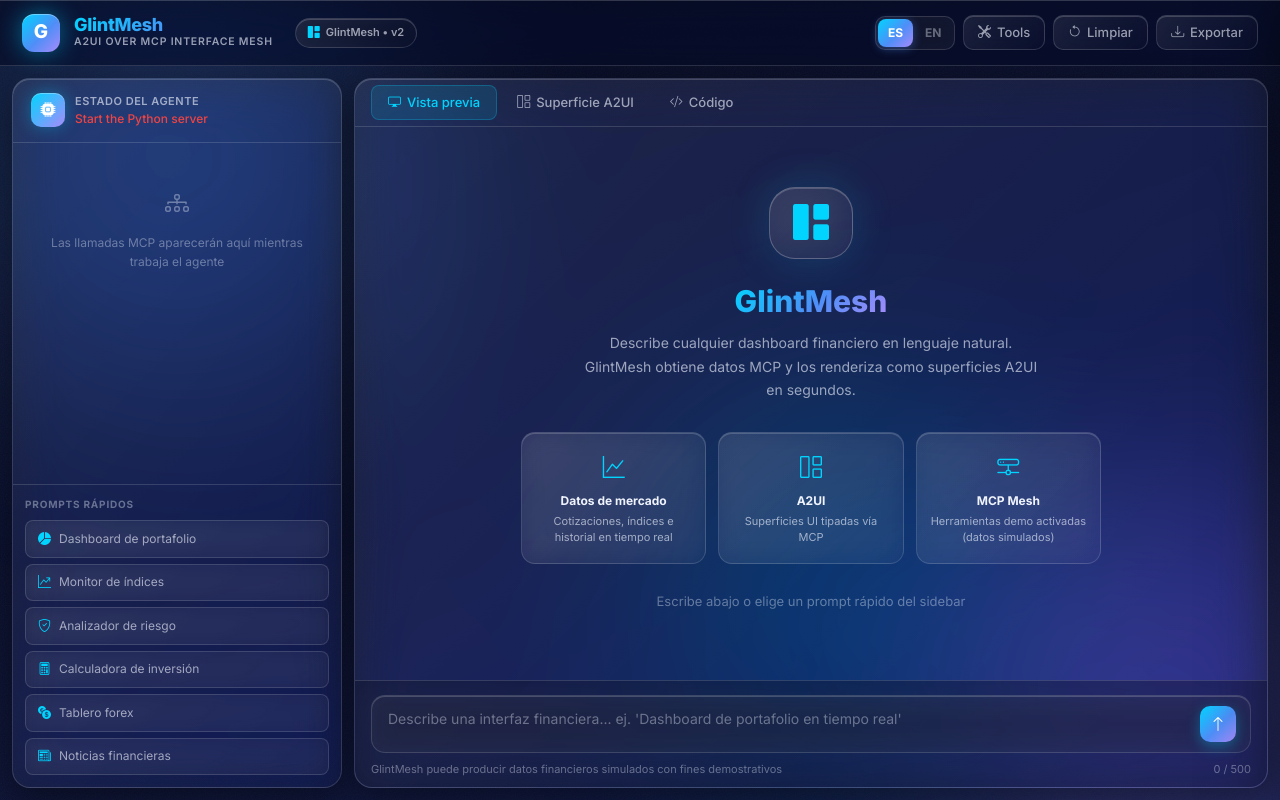
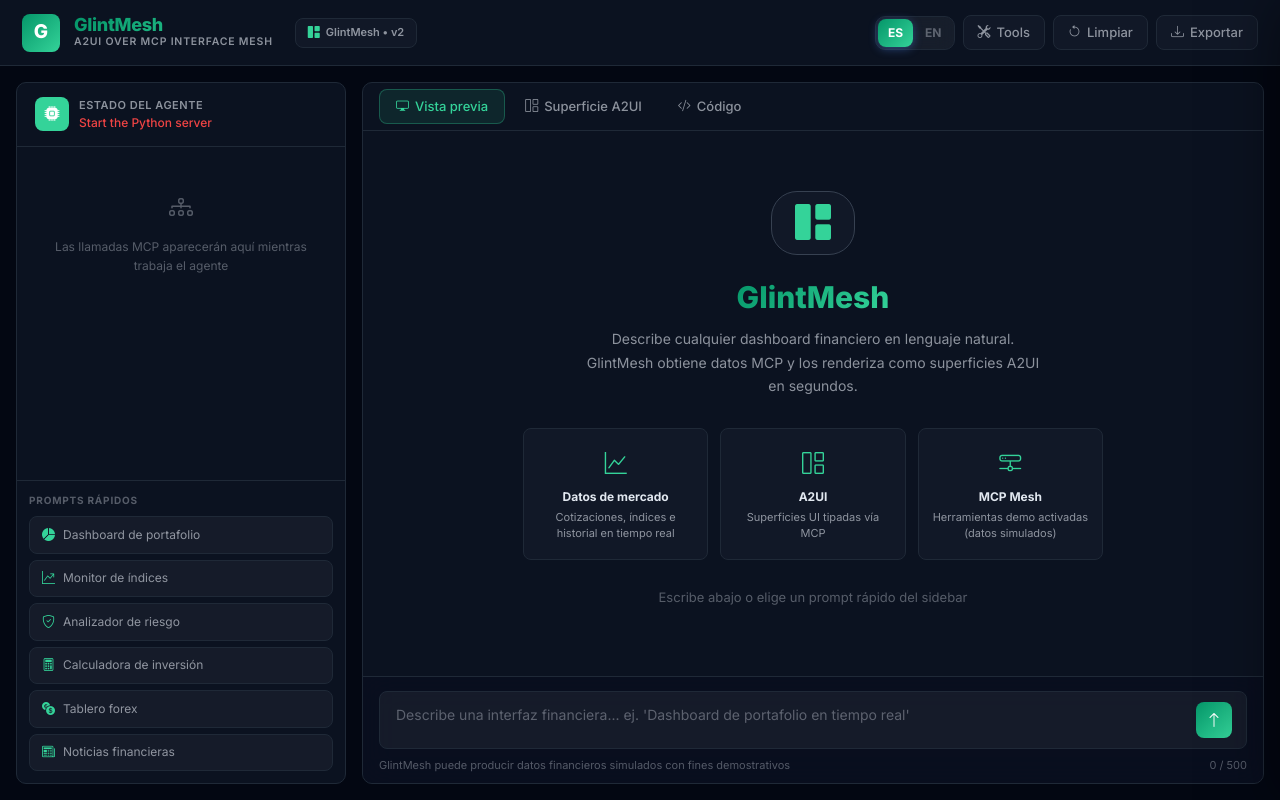
Before and after one commit to VictorMoRiv/GlintMesh, a plain HTML site: page static/index.html in a window 1280 px wide. Drawn offline with nearby package versions, Linux system fonts and the light colour scheme; no server answers.

Commit message:
Adopt design: minimal flat dark (emerald accent, no orbs)

```diff
--- a/static/index.html
+++ b/static/index.html
@@ -187,9 +187,27 @@
     * { scrollbar-width:thin; scrollbar-color:rgba(255,255,255,0.14) transparent; }
     @media (max-width: 860px) { :root{--sidebar-width:0px;} #sidebar{display:none;} #main-body{padding:8px;} .welcome-features{grid-template-columns:1fr;} }
   </style>
+  <style id="variant-dark">
+    /* ─── Variante Minimal Dark plana (override) ─── */
+    body.variant-dark { --text-primary:#e2e8f0; --text-secondary:rgba(226,232,240,0.6); --text-muted:rgba(226,232,240,0.35);
+      --glass-bg:#111827; --glass-bg-hover:#1f2937; --glass-border:#1f2937; --glass-border-strong:#374151;
+      --accent-blue:#34d399; --accent-cyan:#34d399; --accent-purple:#34d399;
+      --gradient-main:linear-gradient(135deg,#059669,#34d399); --shadow-card:none; --shadow-glow:none; --radius-lg:10px; --radius-md:8px; }
+    body.variant-dark { background:#030712; }
+    body.variant-dark::before, body.variant-dark::after, body.variant-dark #bg-orb-3, body.variant-dark #bg-noise { display:none; }
+    body.variant-dark #header, body.variant-dark #sidebar, body.variant-dark #content-area { background:#0b1220; backdrop-filter:none; -webkit-backdrop-filter:none; box-shadow:none; border-color:#1f2937; }
+    body.variant-dark #main-body { padding:16px; gap:16px; }
+    body.variant-dark .tool-card, body.variant-dark .feature-card, body.variant-dark .suggestion-chip,
+    body.variant-dark .agent-message-bubble, body.variant-dark .a2ui-card, body.variant-dark #input-wrapper,
+    body.variant-dark .btn-glass, body.variant-dark .version-pill { backdrop-filter:none; box-shadow:none; border-radius:8px; }
+    body.variant-dark .logo-mark, body.variant-dark #send-btn, body.variant-dark .agent-icon { border-radius:8px; box-shadow:none; }
+    body.variant-dark .tab-btn.active { color:#34d399; background:rgba(52,211,153,0.1); border-color:rgba(52,211,153,0.3); }
+    body.variant-dark .welcome-icon { box-shadow:none; }
+    body.variant-dark .proto-badge { background:rgba(52,211,153,0.1); border-color:rgba(52,211,153,0.3); color:#34d399; }
+  </style>
 </head>
 
-<body>
+<body class="variant-dark">
 <div id="bg-orb-3"></div>
 <div id="bg-noise"></div>
 <div id="app-shell">
```
